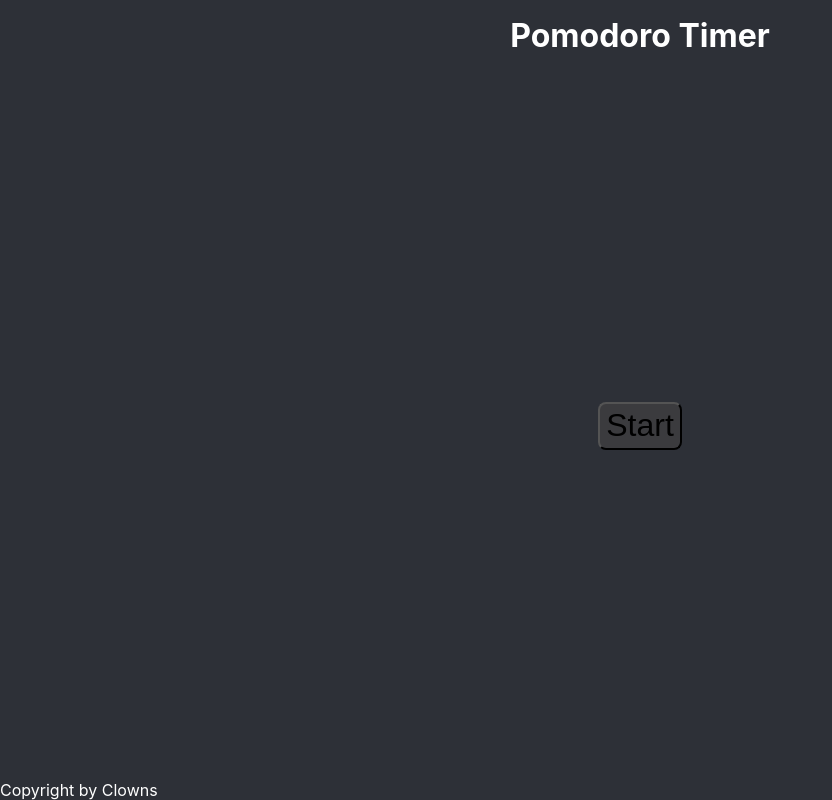
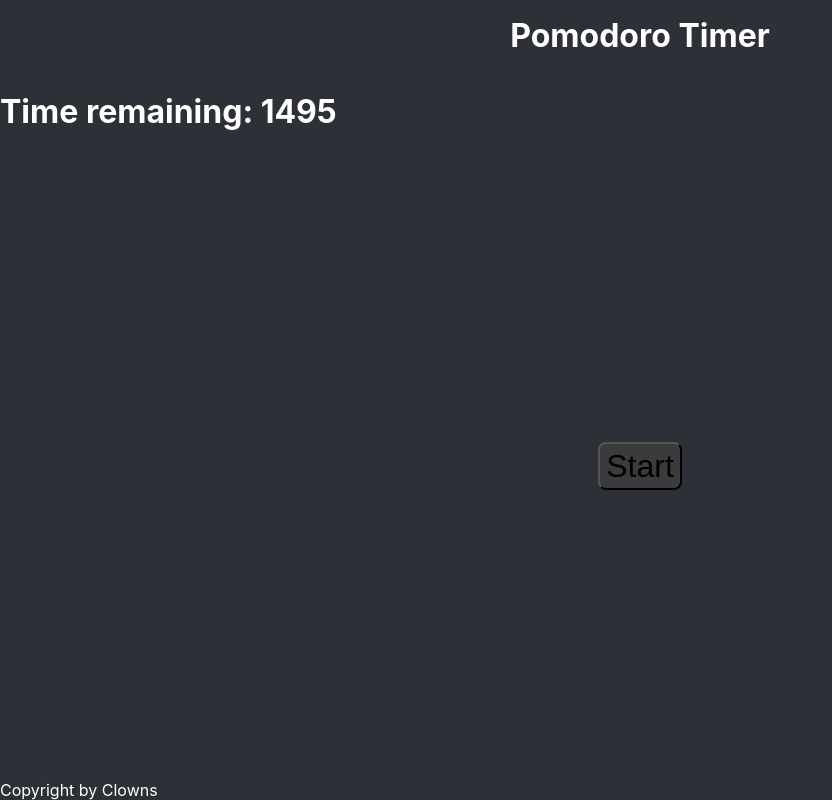
Before and after one commit to Hasnat-Sajid/pomodoro, a React (Create React App) app: page / in a window 1280 px wide. Shown: the whole page, without its empty margins (0-832 px from the left). Built offline with nearby package versions, Linux system fonts and the light colour scheme.

Commit message:
timer works now

```diff
--- a/src/App.tsx
+++ b/src/App.tsx
@@ -12,7 +12,7 @@ function App() {
   return (
     <div className="App">
       <div className="header">Pomodoro Timer</div>
-      <Timer />
+      <Timer initialTime={1500}/>
       <Button text="Start" onClick={handleClick}/>
       <div className="footer">Copyright by Clowns</div>
     </div>
--- a/src/Timer.tsx
+++ b/src/Timer.tsx
@@ -1,13 +1,44 @@
-import React from "react";
+import React, { useState, useEffect } from "react";
 
+// export default function Timer() {
 
-export default function Timer() {
+//     const [timePassed, setTimePassed] = useState(0);
 
-    setInterval()
+//     const id = setInterval(test, 1000);
 
-    return(
-        <div>
+//     function test () {
+//         setTimePassed(timePassed+1);
+//     }
 
-        </div>
-    );
+//     clearInterval(id);
+
+//     return(
+//         <div>
+//             { timePassed }
+//         </div>
+//     );
+// }
+
+interface Props {
+  initialTime: number;
 }
+
+const Timer: React.FC<Props> = ({ initialTime }) => {
+  const [time, setTime] = useState(initialTime);
+
+  useEffect(() => {
+    const intervalId = setInterval(() => {
+      setTime((prevTime) => prevTime - 1);
+    }, 1000);
+
+    return () => clearInterval(intervalId);
+  });
+
+  return (
+    <div>
+      <h1>Time remaining: {time}</h1>
+    </div>
+  );
+};
+
+export default Timer;
```
